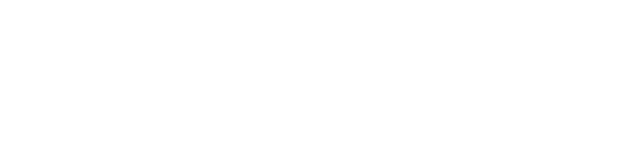
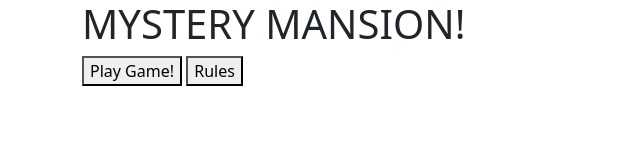
Before and after one commit to henrybennett94/Quiz-Game, a plain HTML site: page index.html in a window 1280 px wide. Shown: the whole page, without its empty margins (0-640 px from the left). Drawn offline with nearby package versions, Linux system fonts and the light colour scheme.

Commit message:
create basic html landing page body elements

```diff
--- a/index.html
+++ b/index.html
@@ -3,13 +3,19 @@
 <head>
     <meta charset="UTF-8">
     <meta name="viewport" content="width=device-width, initial-scale=1.0">
+    <link href="https://cdn.jsdelivr.net/npm/bootstrap@5.3.3/dist/css/bootstrap.min.css" rel="stylesheet" integrity="sha384-QWTKZyjpPEjISv5WaRU9OFeRpok6YctnYmDr5pNlyT2bRjXh0JMhjY6hW+ALEwIH" crossorigin="anonymous">
     <link rel="stylesheet" href="assets/css/style.css">
     <title>Document</title>
 </head>
 <body>
+    <div class="container">
+        <h1>MYSTERY MANSION!</h1>
+        <span><a href="playgame.html"><button>Play Game!</button></a></span>
+        <span><a href="rules.html"><button>Rules</button></a></span>
+    </div>
 
-
-    <script src="assets/js/script.js">
+    <script src="https://cdn.jsdelivr.net/npm/bootstrap@5.3.3/dist/js/bootstrap.bundle.min.js" integrity="sha384-YvpcrYf0tY3lHB60NNkmXc5s9fDVZLESaAA55NDzOxhy9GkcIdslK1eN7N6jIeHz" crossorigin="anonymous"
+    src="assets/js/script.js">
     </script>
 </body>
 </html>
```
Also changed, not shown: endgame.html (added), playgame.html (added), rules.html (added).
